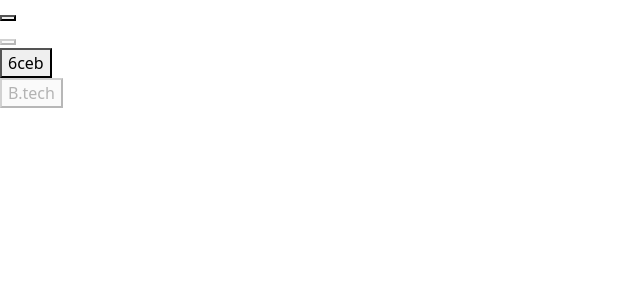
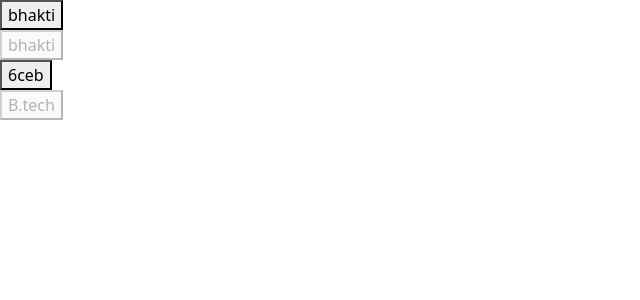
Before and after one commit to jenilgajera/sem-6-react, a React (Vite) app in the folder regi/: page / in a window 1280 px wide. Shown: the top 300 px of the page, without its empty margins (0-640 px from the left). Built offline with nearby package versions, Linux system fonts and the light colour scheme.

Commit message:
Update App.jsx

```diff
--- a/regi/src/App.jsx
+++ b/regi/src/App.jsx
@@ -21,9 +21,9 @@
     {/* <Purefun1 var1={false} var2={"hello"}/>
     <Purefun1 var1={true} var2={"love you"}/> */}
 
-    <Mycustbutton />
+    <Mycustbutton var2={"bhakti"} />
     <br />
-    <Mycustbutton var1={true} />
+    <Mycustbutton var1={true} var2={"bhakti"}  />
     <br />
     <Mycustbutton var2={"6ceb"} />
     <br />
```
